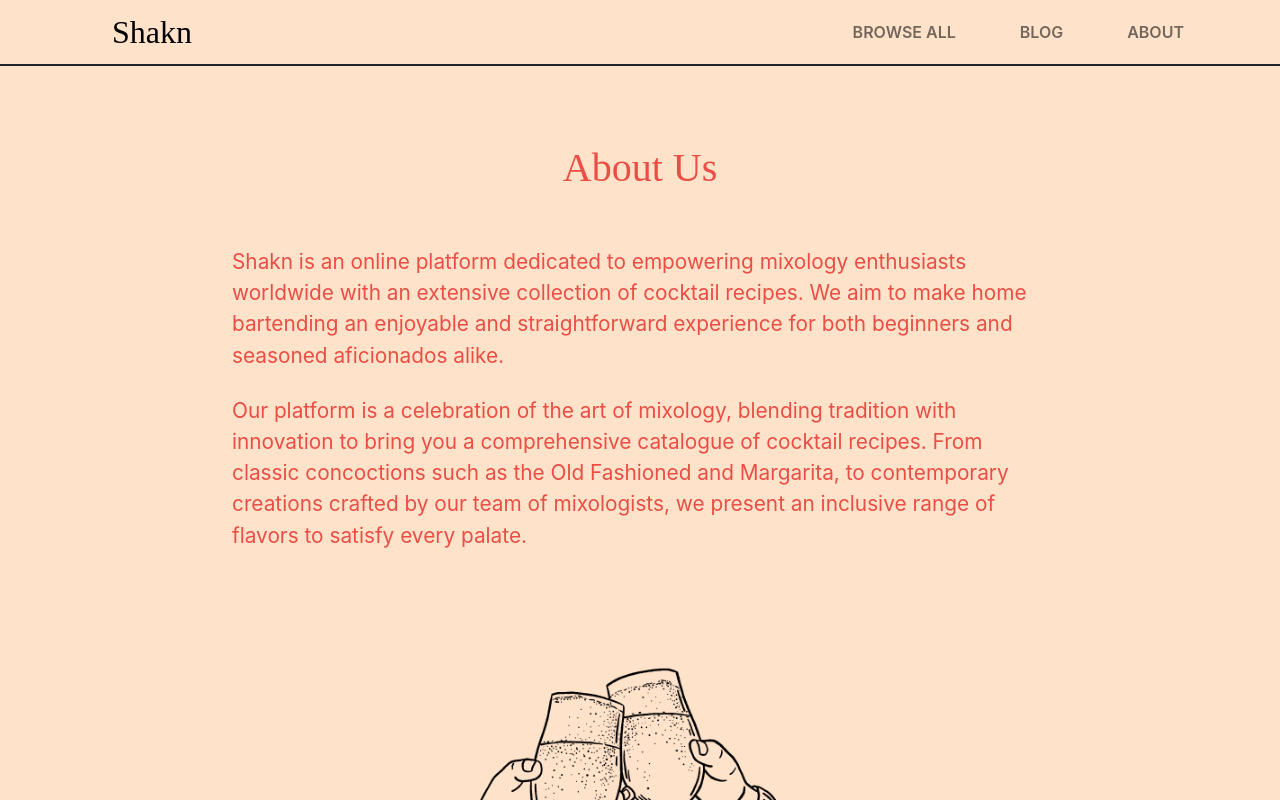
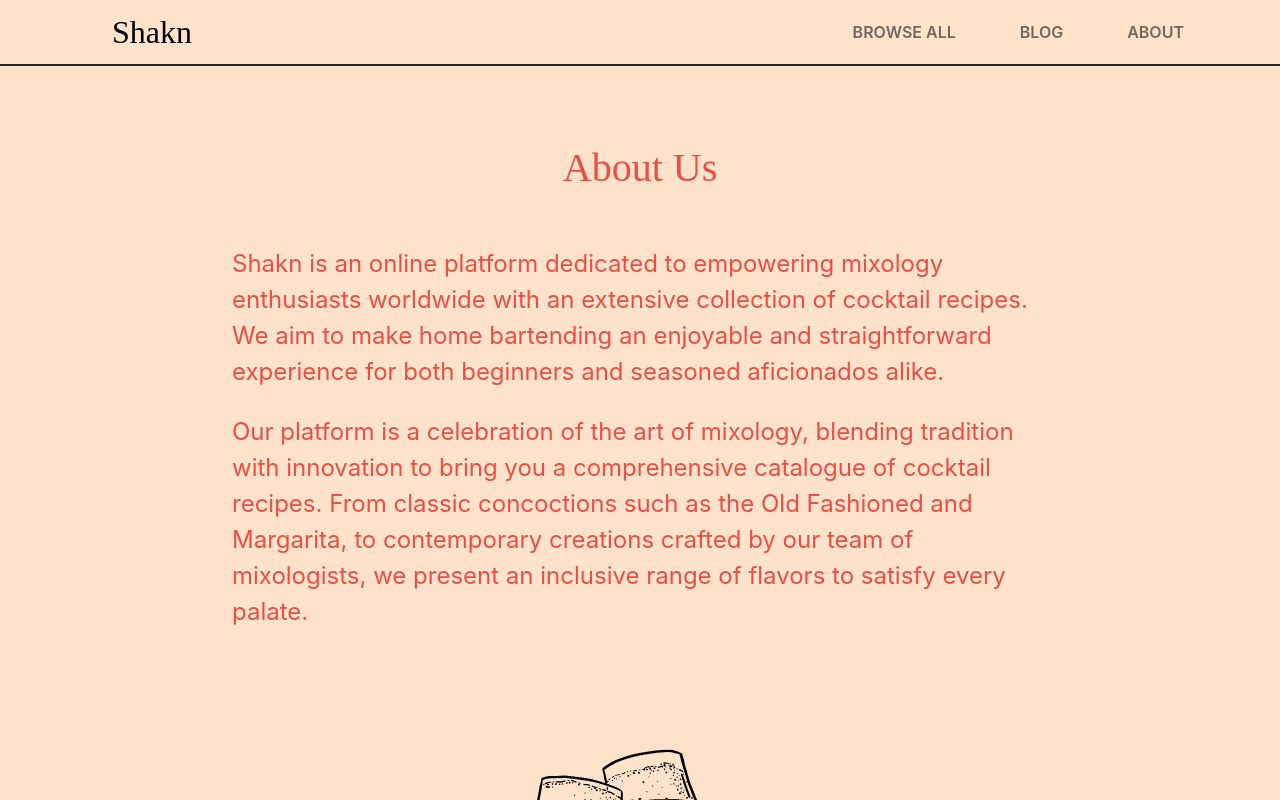
Before and after one commit to jazdmiller/shakn, a React (Create React App) app in the folder client/: page /about in a window 1280 px wide. Shown: the top 800 px of the page. Built offline with nearby package versions, Linux system fonts and the light colour scheme; the HTML template or start-up script is replaced by a standard one.

Commit message:
stagger animate about page with framer motion

```diff
--- a/client/src/App.css
+++ b/client/src/App.css
@@ -420,7 +420,7 @@
 
   .about-text{
     width: 75%;
-    font-size: 1.3em;
+    font-size: 1.5em;
   }
 
 }
--- a/client/src/pages/About.js
+++ b/client/src/pages/About.js
@@ -1,36 +1,65 @@
 import React from "react";
 import AboutImg from "../assets/about-img.png";
 import HeroImg from "../assets/hero-img.png";
+import {motion} from 'framer-motion'
 
 function About() {
+
+  const container = {
+    hidden: {opacity: 0},
+    visible: (i =1) => ({
+      opacity: 1,
+      transition: {
+        staggerChildren: 0.09,
+        delayChildren: 0.02 * i
+      }
+    })
+  }
+
+  const child = {
+    hidden: {
+      opacity: 0,
+      y: -30,
+      transition: {
+        type: "fadeIn"
+      }
+    },
+    visible: {
+      opacity: 1,
+      y: 0,
+      transition: {
+        type: "fadeIn"
+      }
+    }
+  }
   return (
     <div>
       <div className="container-fluid about-container">
-        <div className="row p-5">
-          <div className="col-12 order-first order-md-last about-img text-center mt-0">
+        <div className="row pt-5 px-5">
+          <motion.div variants={container} initial="hidden" animate="visible"className="col-12 p-2 px-md-5 mt-3">
+            <motion.div variants={child} className="row about-row mb-4">
+            <span className="about-title">About Us</span>
+            </motion.div>
+            <motion.p variants={child} className="about-text mx-auto mt-5">Shakn is an online platform dedicated to empowering
+            mixology enthusiasts worldwide with an extensive collection of
+            cocktail recipes. We aim to make home bartending an enjoyable and
+            straightforward experience for both beginners and seasoned
+            aficionados alike.</motion.p>
+
+            <motion.p variants={child} className="about-text mx-auto mt-4">Our platform is a celebration of the art of
+            mixology, blending tradition with innovation to bring you a
+            comprehensive catalogue of cocktail recipes. From classic
+            concoctions such as the Old Fashioned and Margarita, to contemporary
+            creations crafted by our team of mixologists, we present an
+            inclusive range of flavors to satisfy every palate.</motion.p>
+          <motion.div variants={child} className="col-12 about-img text-center mt-0">
             <img
               src={AboutImg}
               alt="cheers drink graphic"
               className="text-center"
             />
-          </div>
-          <div className="col-12 p-2 px-md-5 mt-3">
-            <div className="row about-row mb-4">
-            <span className="about-title">About Us</span>
-            </div>
-            <p className="about-text mx-auto mt-5">Shakn is an online platform dedicated to empowering
-            mixology enthusiasts worldwide with an extensive collection of
-            cocktail recipes. We aim to make home bartending an enjoyable and
-            straightforward experience for both beginners and seasoned
-            aficionados alike.</p>
-
-            <p className="about-text mx-auto mt-4">Our platform is a celebration of the art of
-            mixology, blending tradition with innovation to bring you a
-            comprehensive catalogue of cocktail recipes. From classic
-            concoctions such as the Old Fashioned and Margarita, to contemporary
-            creations crafted by our team of mixologists, we present an
-            inclusive range of flavors to satisfy every palate.</p>
-          </div>
+          </motion.div>
+          </motion.div>
         </div>
       </div>
     </div>
```
